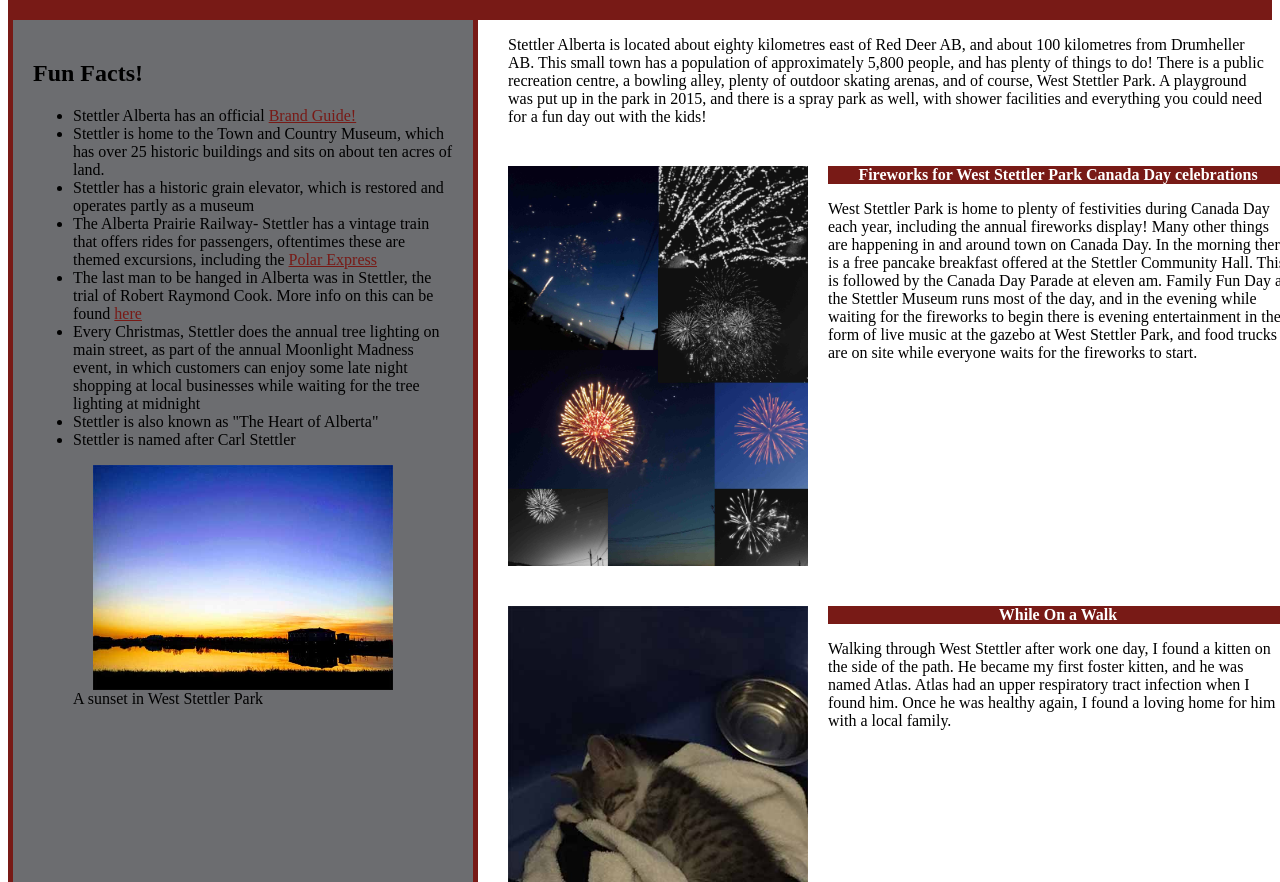
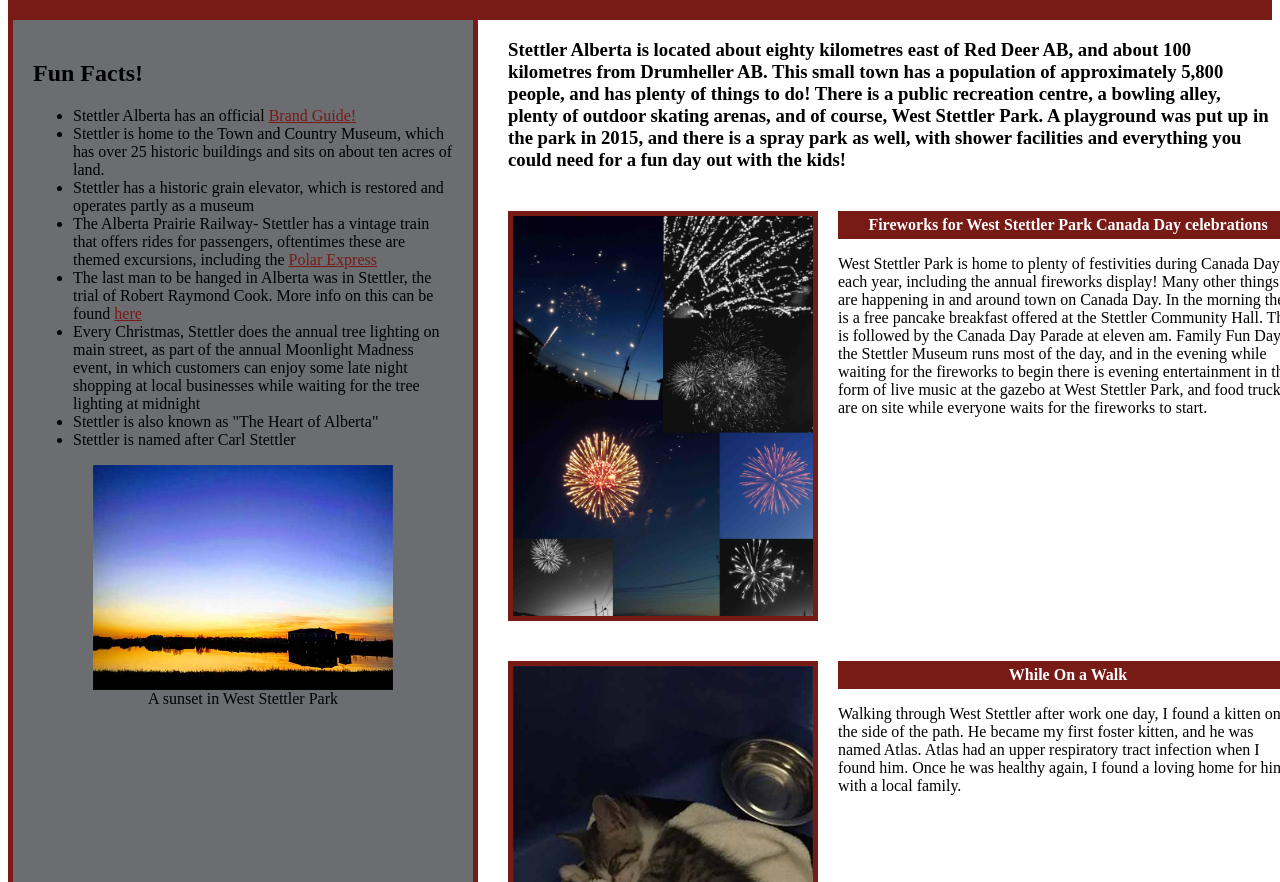
Before and after one commit to israsteeves3/cprg-218-web-comm-assignments, a plain HTML site: page index.html in a window 1280 px wide. Shown: the part 70-952 px from the top of the page. Drawn offline with Linux system fonts and the light colour scheme.

Commit message:
fixing problems

```diff
--- a/index.html
+++ b/index.html
@@ -29,24 +29,27 @@
         </ul>
 
 
-    <figure sunset>
+    <figure class="sunset">
         <img src="sunset.jpg" alt="sunset in West Stettler Park" width="300">
-        <figcaption class="Westsunset"> A sunset in West Stettler Park</figcaption>
+        <figcaption class="Westsunset-caption"> A sunset in West Stettler Park</figcaption>
     </figure>
+
 </aside>
 
 <main>
 
     <p class="blurb">
+       <h3>
         Stettler Alberta is located about eighty kilometres east of Red Deer AB, and about 100 kilometres from Drumheller AB.
         This small town has a population of approximately 5,800 people, and has plenty of things to do! There is a public recreation centre,
         a bowling alley, plenty of outdoor skating arenas, and of course, West Stettler Park. A playground was put up in the park in 2015,
         and there is a spray park as well, with shower facilities and everything you could need for a fun day out with the kids!
+       </h3>
     </p>
 
     <!--first image and text-->
     <figure class="float-figure">
-        <img src="fireworksUSETHIS.jpg" alt="Firework collage" title="Photo Credit Isra" loading="lazy">
+        <img src="fireworksUSETHIS.jpg" class="paragraph-image" alt="Firework collage" title="Photo Credit Isra" loading="lazy">
         <figcaption>
            <h4 class="paragraph-title">Fireworks for West Stettler Park Canada Day celebrations</h4>
             <p>
@@ -61,7 +64,7 @@
 
    <!--second image and text-->
      <figure class="float-figure">
-        <img src="Atlas-Baby.jpg" alt="Small Grey kitten in a tote with a towel, sleeping" title="Photo Credit Isra" loading="lazy">
+        <img src="Atlas-Baby.jpg" class="paragraph-image" alt="Small Grey kitten in a tote with a towel, sleeping" title="Photo Credit Isra" loading="lazy">
         <figcaption>
             <h4 class="paragraph-title">While On a Walk</h4>
             <p>
@@ -74,7 +77,7 @@
 
   <!--third image and text-->
     <figure class="float-figure">
-        <img src="garden.jpg" alt="Garden Box with glow in the dark stones set up like a fairy garden" title="Photo Credit Isra" loading="lazy">
+        <img src="garden.jpg" class="paragraph-image" alt="Garden Box with glow in the dark stones set up like a fairy garden" title="Photo Credit Isra" loading="lazy">
         <figcaption>
             <h4 class="paragraph-title">Container Contest in West Stettler Park</h4>
             <p>
@@ -84,6 +87,7 @@
             </p>
         </figcaption>
     </figure>
+
 </main>
 
     <footer style="clear: left;"><!--this lets the copyright stay at the bottom. its when the anchor ends-->
--- a/stylesheet.css
+++ b/stylesheet.css
@@ -8,9 +8,11 @@ header{
 body{
     background-color:white;
 }
+
 footer{
     color: white;
     background-color: #781a16;
+    padding: 10px;
 }
 
 .float-figure{
@@ -35,7 +37,7 @@ footer{
 .fun-facts{
     float: left;
     width: 420px;
-    height: 1400px;
+    height: 1500px;
     padding: 20px;
     background-color: #6c6d70;
     border-right: 5px solid #781a16;
@@ -50,7 +52,7 @@ footer{
     height: auto;
 }
 
-.westsunset{
+.sunset{
     text-align: center;
 }
 
@@ -60,7 +62,8 @@ main{
 }
 
 .paragraph-title{
-    margin: auto;
+    margin: 0;
+    padding: 5px 0;
     text-align: center;
     color: white;
     background-color: #781a16;
@@ -69,3 +72,7 @@ main{
 a{
     color: #781a16;
 }
+
+.paragraph-image{
+    border: 5px solid #781a16;
+}
```
